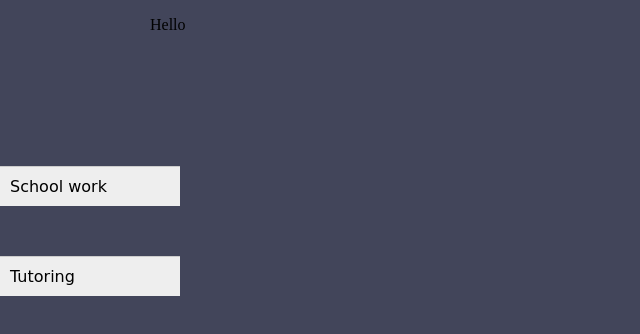
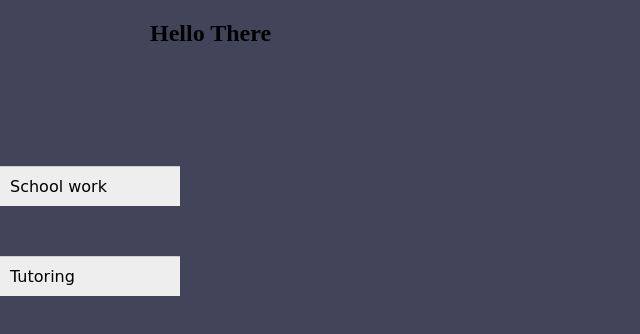
Before and after one commit to corycamp/Noteshare, a plain HTML site: page index.html in a window 1280 px wide. Shown: the whole page, without its empty margins (0-640 px from the left). Drawn offline with Linux system fonts and the light colour scheme.

Commit message:
Update index.html

```diff
--- a/index.html
+++ b/index.html
@@ -30,7 +30,7 @@
       </aside>
 
       <section class= "landing">
-        <p>Hello</p>
+        <H1>Hello There</H1>
       </section>
      </div>
 </body>
```
